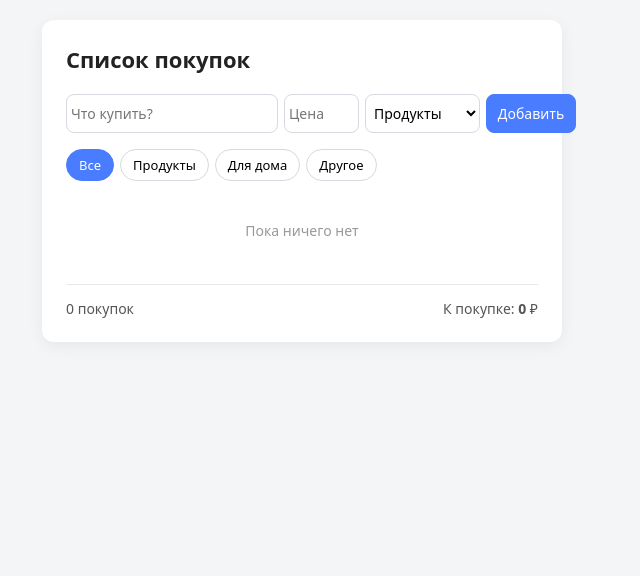
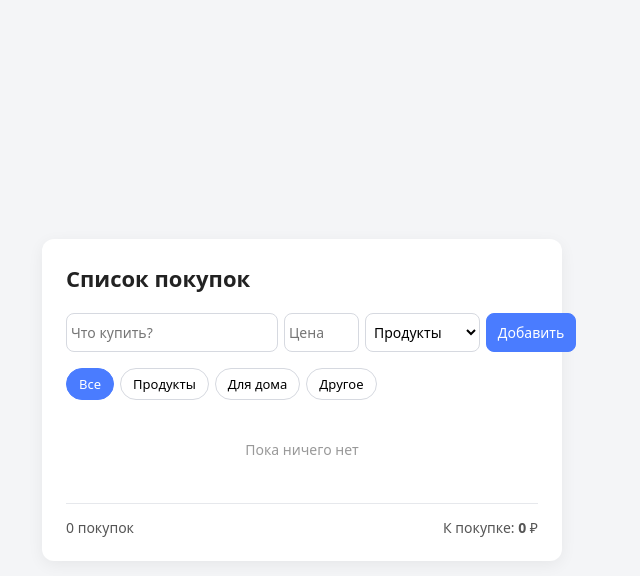
Before and after one commit to shidest/Pet-Project-with-DOM-kt-, a plain HTML site: page index.html in a window 1280 px wide. Shown: the whole page, without its empty margins (338-978 px from the left). Drawn offline with Linux system fonts and the light colour scheme.

Commit message:
better design

```diff
--- a/css/style.css
+++ b/css/style.css
@@ -9,11 +9,13 @@ body {
   margin: 0;
   padding: 20px;
   min-height: 100vh;
+  display: flex;
 }
 
 .app {
+   width: 100%;
   max-width: 520px;
-  margin: 0 auto;
+  margin: auto;
   background: #fff;
   border-radius: 12px;
   padding: 24px;
```
